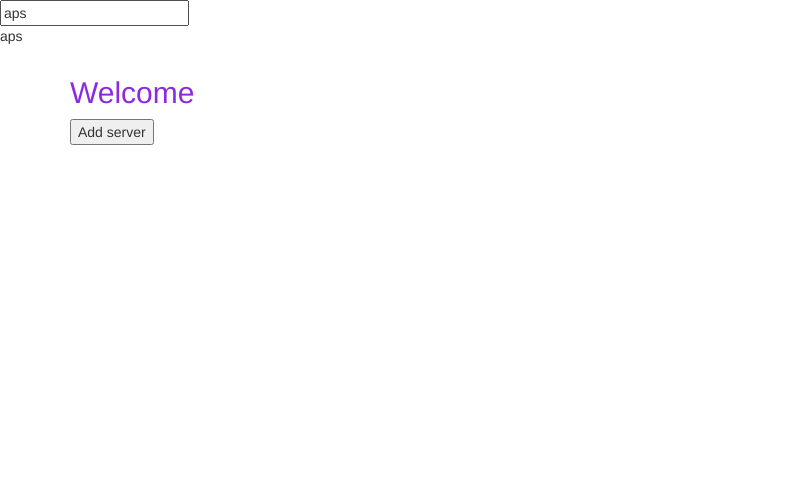
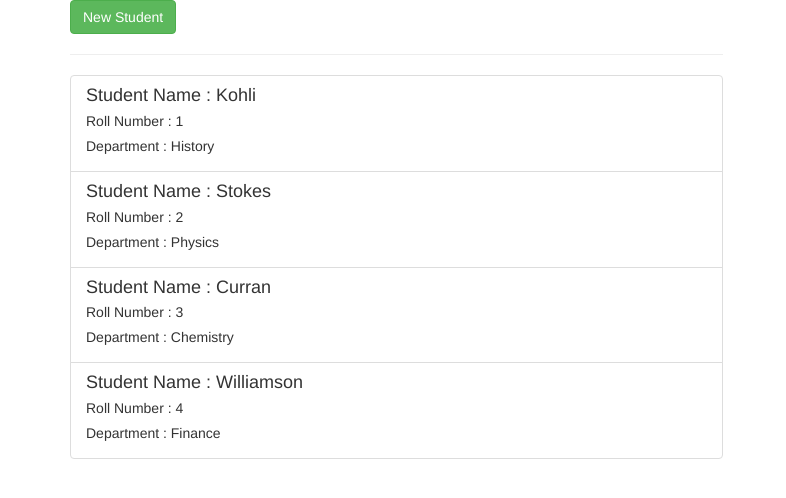
Before and after one commit to Abhinav7076/angular, an Angular app: page / in a window 1280 px wide. Shown: the top 498 px of the page, without its empty margins (0-786 px from the left). Built offline with nearby package versions, Linux system fonts and the light colour scheme.

Commit message:
making use of model in components

```diff
--- a/src/app/app.component.html
+++ b/src/app/app.component.html
@@ -1,11 +1,7 @@
-<input type="text" [(ngModel)]=name>
-<p>{{name}}</p>
-
 <div class="container">
     <div class="row">
-        <div class="col-xs-12">
-            <h2>Welcome</h2>
-            <app-servers></app-servers>
+        <div class="col-md-7">
+            <app-home></app-home>
         </div>
     </div>
 </div>
--- a/src/app/app.module.ts
+++ b/src/app/app.module.ts
@@ -3,14 +3,12 @@ import { BrowserModule } from '@angular/platform-browser';
 import { FormsModule } from '@angular/forms'
 
 import { AppComponent } from './app.component';
-import { ServerComponent } from './server/server.component';
-import { ServersComponent } from './servers/servers.component';
+import { HomeComponent } from './home/home.component';
 
 @NgModule({
   declarations: [
     AppComponent,
-    ServerComponent,
-    ServersComponent
+    HomeComponent
   ],
   imports: [
     FormsModule,
--- /dev/null
+++ b/src/app/home/home.component.html
@@ -0,0 +1,17 @@
+<div class="row">
+    <div class="col-xs-12">
+        <button class="btn btn-success">New Student</button>
+    </div>
+</div>
+<hr>
+<div class="row">
+    <div class="col-xs-12">
+        <a href="#" class="list-group-item clearfix" *ngFor="let profile of profiles">
+            <div class="pull-left">
+                <h4 class="list-group-item-heading">Student Name : {{profile.name}}</h4>
+                <p class="list-group-item-heading">Roll Number : {{profile.rollno}}</p>
+                <p class="list-group-item-heading">Department : {{profile.department}}</p>
+            </div>
+        </a>
+    </div>
+</div>
--- /dev/null
+++ b/src/app/home/home.component.ts
@@ -0,0 +1,24 @@
+import { Component, OnInit } from '@angular/core';
+import { profile } from './profile.model';
+
+@Component({
+  selector: 'app-home',
+  templateUrl: './home.component.html',
+  styleUrls: ['./home.component.css']
+})
+export class HomeComponent implements OnInit {
+
+  profiles: profile[] = [
+    new profile('Kohli', '1', 'History'),
+    new profile('Stokes', '2', 'Physics'),
+    new profile('Curran', '3', 'Chemistry'),
+    new profile('Williamson', '4', 'Finance'),
+
+  ]
+
+  constructor() { }
+
+  ngOnInit(): void {
+  }
+
+}
--- /dev/null
+++ b/src/app/home/profile.model.ts
@@ -0,0 +1,11 @@
+export class profile{
+    public name: string
+    public rollno: string
+    public department: string
+
+    constructor(name: string, rollno: string, department: string){
+        this.name = name
+        this.rollno = rollno
+        this.department = department
+    }
+}
--- a/src/app/server/server.component.html
+++ /dev/null
@@ -1 +0,0 @@
-<p [ngStyle]="{'background-color': getColor()}" [ngClass]="{online: port1Status === 'online'}">Server 1 is {{port1Status}}</p>
--- a/src/app/server/server.component.ts
+++ /dev/null
@@ -1,26 +0,0 @@
-import { Component } from "@angular/core";
-
-@Component({
-    selector: 'app-server',
-    templateUrl: './server.component.html',
-    styles: [`
-        .online{
-            color: white
-        }
-    `]
-})
-export class ServerComponent{
-    input=''
-    serverCreated=false
-    on=true
-    port1Status=''
-
-    constructor(){
-        this.port1Status = Math.random() > 0.5 ? 'online' : 'offline'
-    }
-
-    getColor(){
-        return this.port1Status === 'online' ? 'green' : 'red'
-    }
-
-}
--- a/src/app/servers/servers.component.html
+++ /dev/null
@@ -1,2 +0,0 @@
-<button (click)="onCreateServer()">Add server</button>
-<app-server *ngFor="let server of servers"></app-server>
--- a/src/app/servers/servers.component.ts
+++ /dev/null
@@ -1,22 +0,0 @@
-import { Component, OnInit } from '@angular/core';
-
-@Component({
-  selector: 'app-servers',
-  templateUrl: './servers.component.html',
-  styleUrls: ['./servers.component.css']
-})
-export class ServersComponent implements OnInit {
-
-  servername = 'Testserver'
-  servers = []
-
-  constructor() { }
-
-  onCreateServer(){
-    this.servers.push(this.servername)
-  }
-
-  ngOnInit(): void {
-  }
-
-}
```
Also changed, not shown: src/app/home/home.component.css (added).
